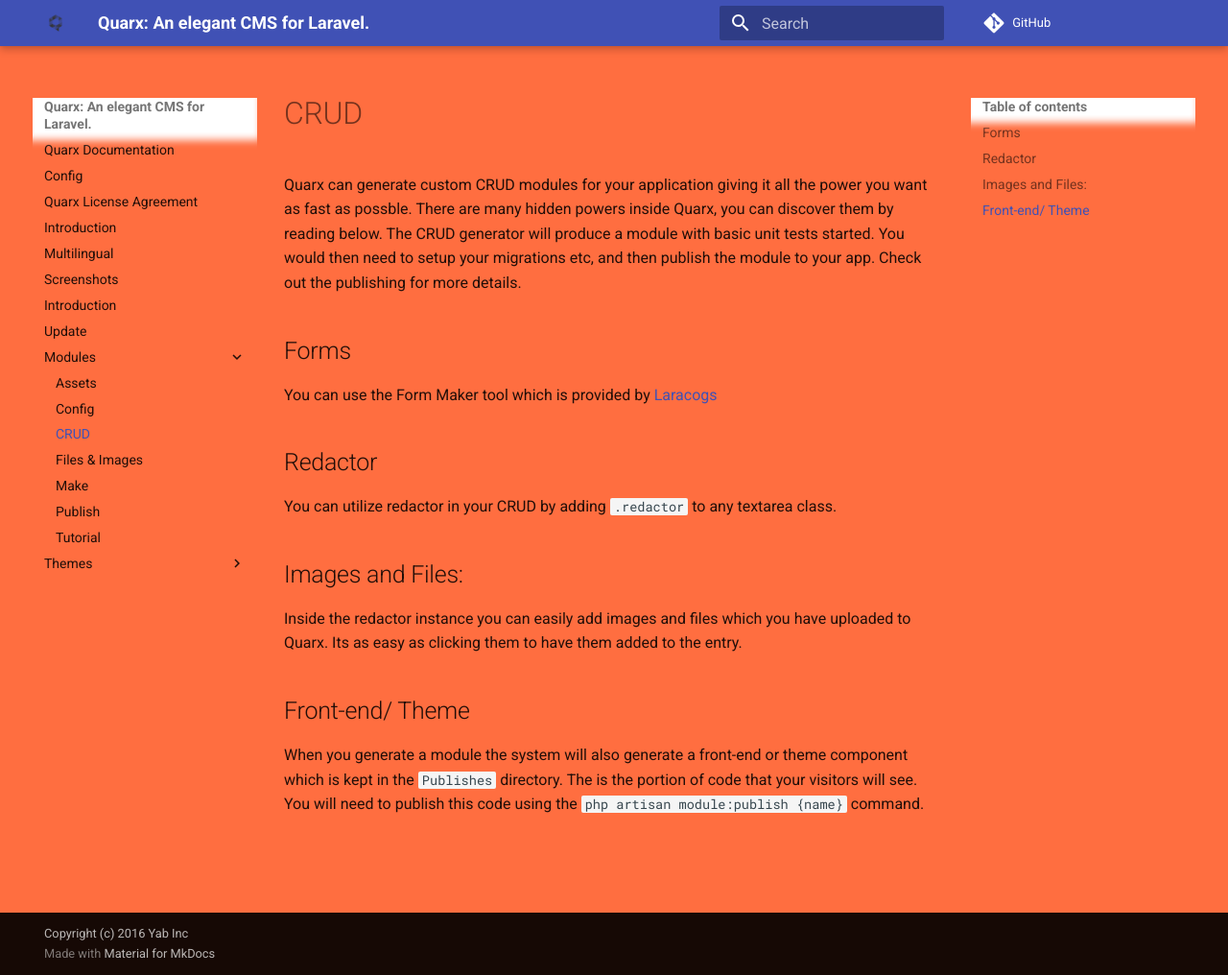
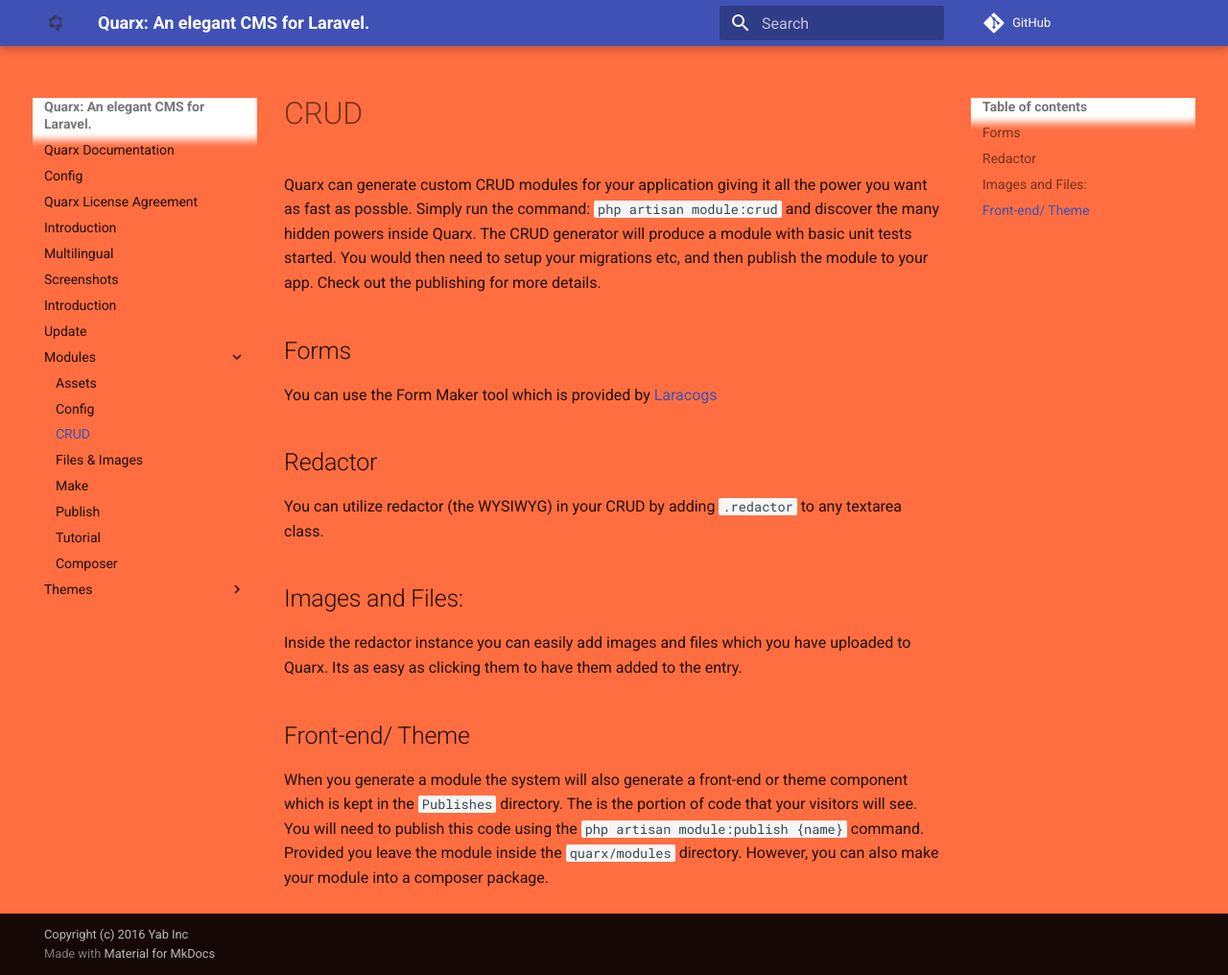
Before and after one commit to fwallen/quarx-docs, an MkDocs documentation site: the page built from docs/Modules/crud.md, in a window 1280 px wide and 1016 px high. Shown: the whole window at 96% size. Built offline with MkDocs 1.6.1 and Material for MkDocs 9.7.7, drawn with Linux system fonts in a browser that asks for light colours; comment, search, counter and statistics services are not loaded.

Commit message:
Updates with the 5.4 release

```diff
--- a/docs/Modules/crud.md
+++ b/docs/Modules/crud.md
@@ -1,16 +1,16 @@
 # CRUD
 
-Quarx can generate custom CRUD modules for your application giving it all the power you want as fast as possble. There are many hidden powers inside Quarx, you can discover them by reading below.
+Quarx can generate custom CRUD modules for your application giving it all the power you want as fast as possble. Simply run the command: `php artisan module:crud` and discover the many hidden powers inside Quarx.
 The CRUD generator will produce a module with basic unit tests started. You would then need to setup your migrations etc, and then publish the module to your app. Check out the publishing for more details.
 
 ## Forms
 You can use the Form Maker tool which is provided by [Laracogs](https://laracogs.com)
 
 ## Redactor
-You can utilize redactor in your CRUD by adding `.redactor` to any textarea class.
+You can utilize redactor (the WYSIWYG) in your CRUD by adding `.redactor` to any textarea class.
 
 ## Images and Files:
 Inside the redactor instance you can easily add images and files which you have uploaded to Quarx. Its as easy as clicking them to have them added to the entry.
 
 ## Front-end/ Theme
-When you generate a module the system will also generate a front-end or theme component which is kept in the `Publishes` directory. The is the portion of code that your visitors will see. You will need to publish this code using the `php artisan module:publish {name}` command.
+When you generate a module the system will also generate a front-end or theme component which is kept in the `Publishes` directory. The is the portion of code that your visitors will see. You will need to publish this code using the `php artisan module:publish {name}` command. Provided you leave the module inside the `quarx/modules` directory. However, you can also make your module into a composer package.
```
Also changed, not shown: docs/Modules/assets.md (+2 -2 lines), docs/Modules/config.md (+7 -1 lines), docs/Modules/publish.md (+1 -1 lines), docs/Themes/blade.md (+8 -0 lines), docs/modules/composer.md (added, +9 -0 lines).
